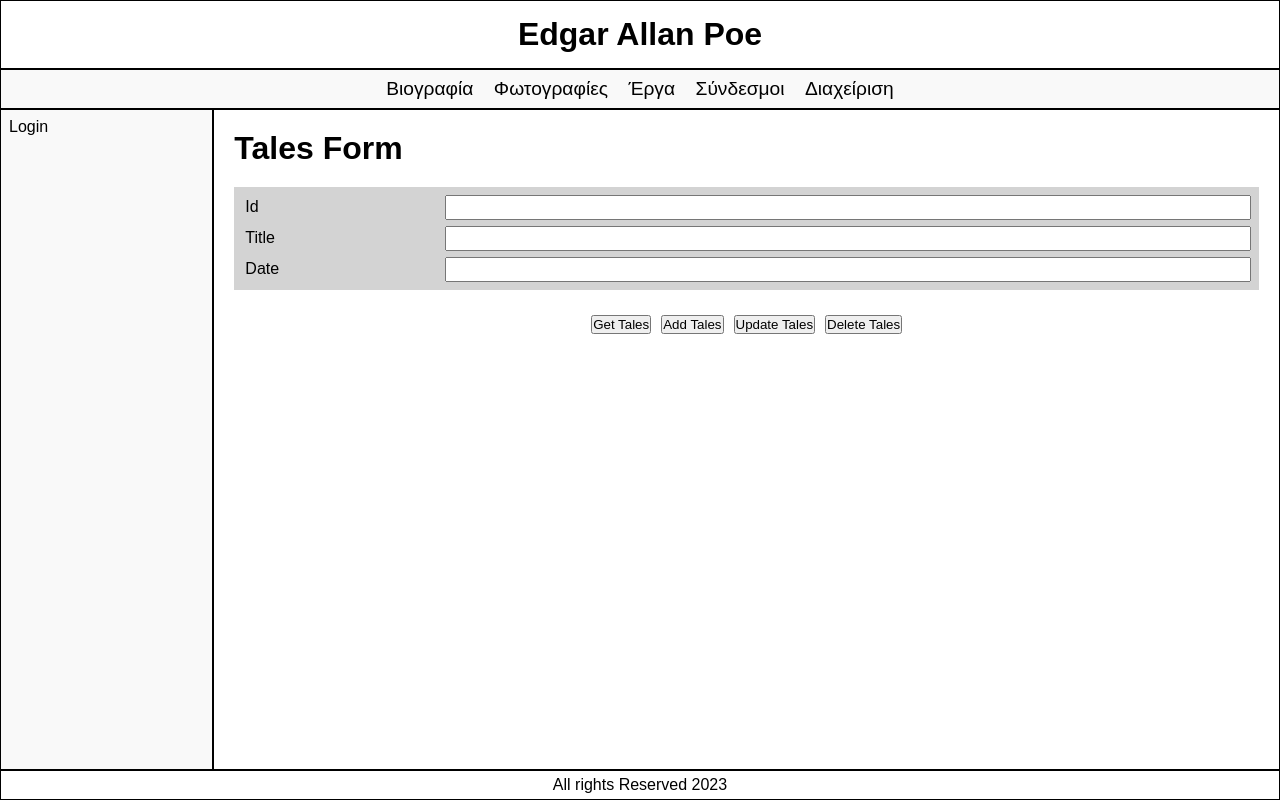
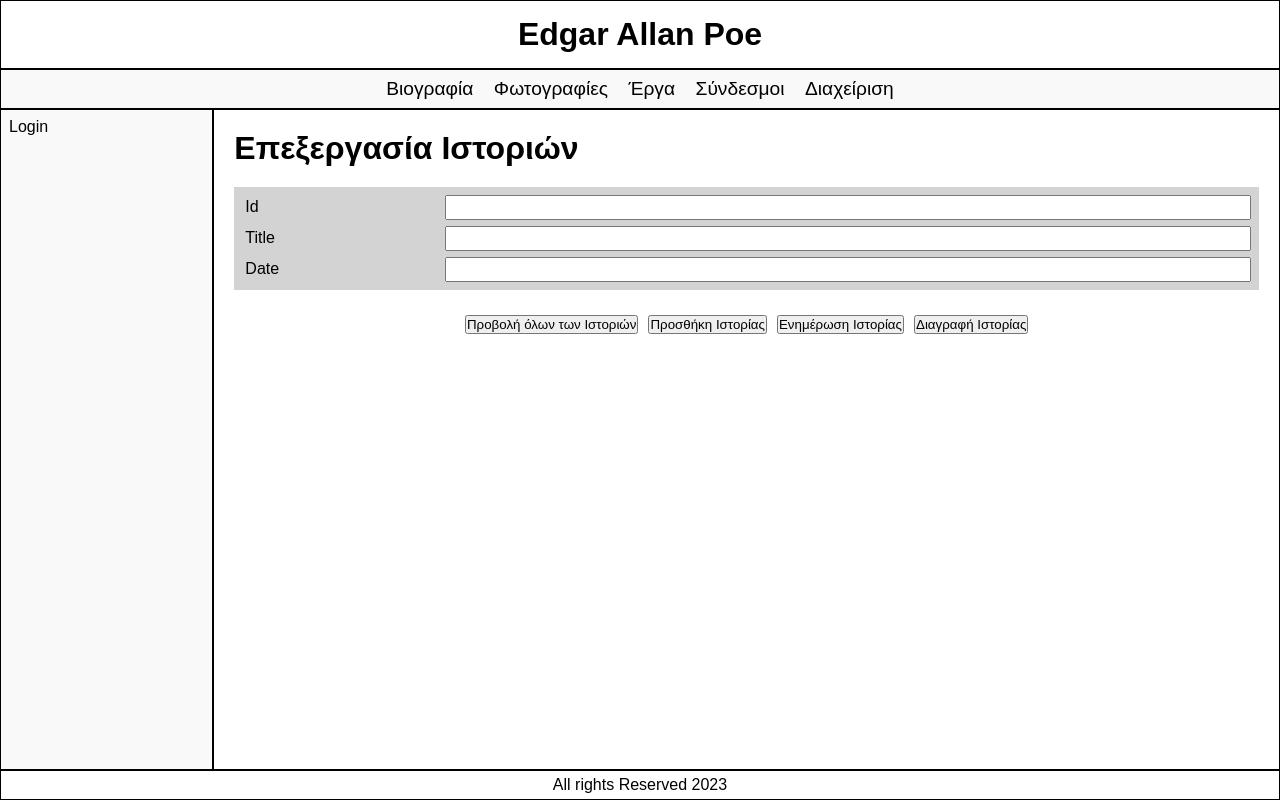
Before and after one commit to Manipull/ergasia, a website: page www/edit_tales.html in a window 1280 px wide. Drawn offline with Linux system fonts and the light colour scheme; no server answers.

Commit message:
Update edit_tales.html

```diff
--- a/www/edit_tales.html
+++ b/www/edit_tales.html
@@ -2,7 +2,7 @@
 <html lang="el">
 
 <head>
-    <title>Edgar Allan Poe - Έργα - Ποιήματα</title>
+    <title>Edgar Allan Poe - Έργα - Επεξεργασία Ιστοριών</title>
     <meta charset="UTF-8">
     <meta name="viewport" content="width=device-width, initial-scale=1.0">
     <link rel="stylesheet" href="/css/template.css">
@@ -160,7 +160,7 @@
             </div>
         </aside>
         <main class="padding">
-            <h1>Tales Form</h1>
+            <h1>Επεξεργασία Ιστοριών</h1>
             <div id="talesTable"></div>
             <div id="talesForm">
                 <label for="id">Id</label>
@@ -171,10 +171,10 @@
                 <input name="date" type="text" />
             </div>
             <div id="toolbar">
-                <button id="ButtonGetTales">Get Tales</button>
-                <button id="ButtonAddTales">Add Tales</button>
-                <button id="ButtonUpdateTales">Update Tales</button>
-                <button id="ButtonDeleteTales">Delete Tales</button>
+                <button id="ButtonGetTales">Προβολή όλων των Ιστοριών</button>
+                <button id="ButtonAddTales">Προσθήκη Ιστορίας</button>
+                <button id="ButtonUpdateTales">Ενημέρωση Ιστορίας</button>
+                <button id="ButtonDeleteTales">Διαγραφή Ιστορίας</button>
             </div>
         </main>
         <footer class="text-center">All rights Reserved 2023</footer>
```
